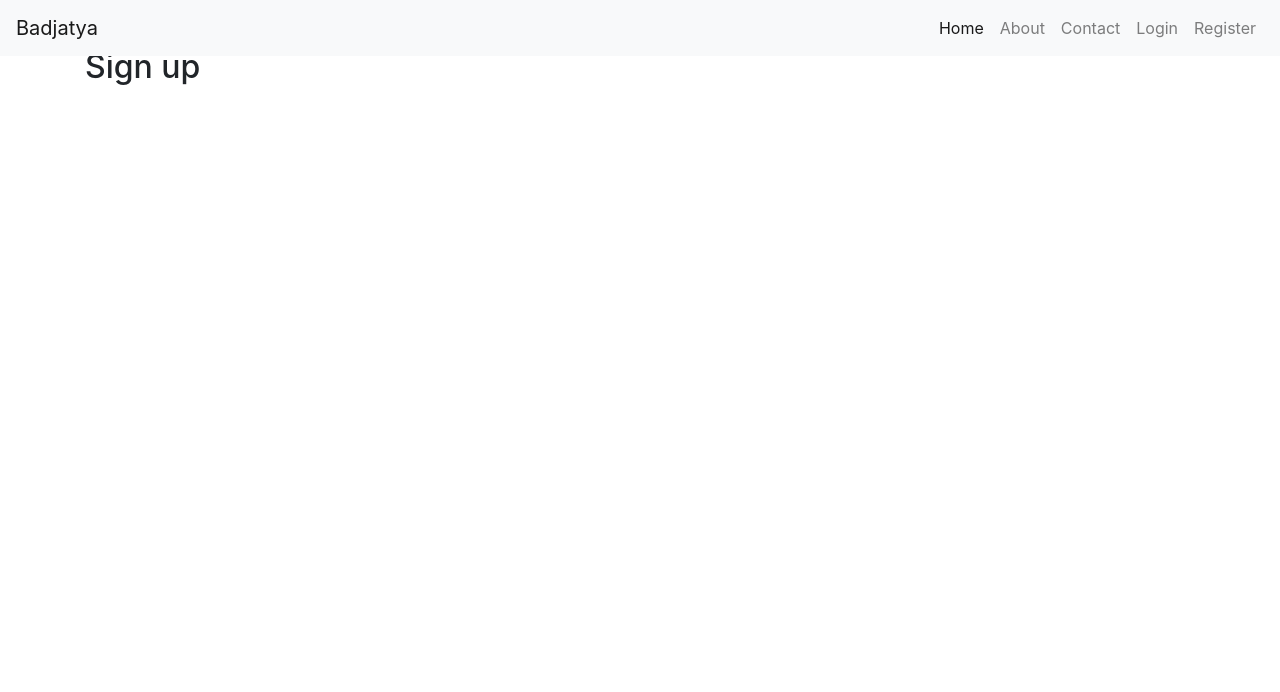
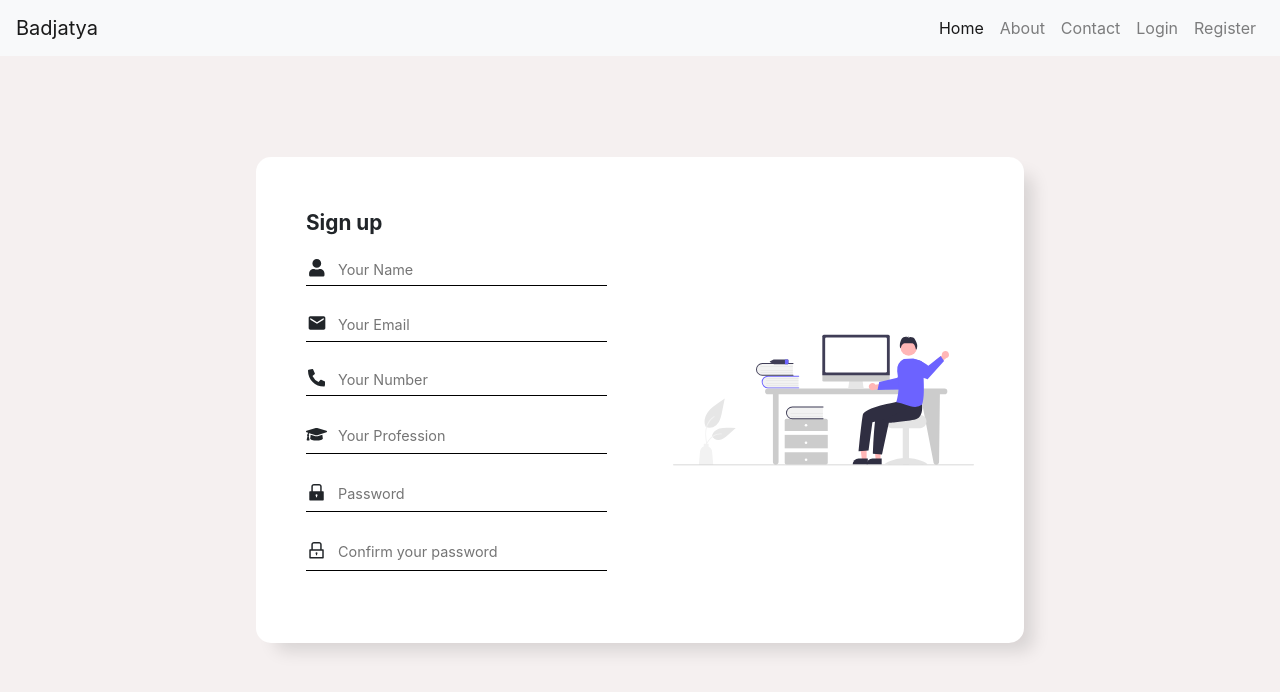
Before and after one commit to badjatya/Mern, a React (Create React App) app in the folder client/: page /register in a window 1280 px wide. Shown: the top 692 px of the page. Built offline with nearby package versions, Linux system fonts and the light colour scheme.

Commit message:
Styled Register screen

```diff
--- a/client/package.json
+++ b/client/package.json
@@ -8,6 +8,7 @@
     "@testing-library/user-event": "^12.1.10",
     "react": "^17.0.2",
     "react-dom": "^17.0.2",
+    "react-icons": "^4.3.1",
     "react-router-dom": "^5.3.0",
     "react-scripts": "4.0.3",
     "styled-components": "^5.3.3",
--- a/client/src/App.css
+++ b/client/src/App.css
@@ -1,27 +1,11 @@
-@import url("https://fonts.googleapis.com/css2?family=Jost:wght@300&display=swap");
-
-* {
-  margin: 0;
-  padding: 0;
-  font-family: "Jost", sans-serif;
+.icon {
+  font-size: 1.1rem;
 }
 
-body {
-  background: #f3f2ef;
-  display: flex;
-  justify-content: center;
-  align-items: center;
-  flex-wrap: wrap;
-  height: 100vh;
-  width: 100vw;
-  font-family: "Jost", sans-serif;
+.icon-medium {
+  font-size: 1.25rem;
 }
 
-html {
-  font-size: 100%;
-  height: 100%;
+.icon-big {
+  font-size: 1.4rem;
 }
-
-html {
-  background: #eee;
-}
--- a/client/src/App.js
+++ b/client/src/App.js
@@ -12,6 +12,8 @@ import About from "./pages/About";
 import Contact from "./pages/Contact";
 import Login from "./pages/Login";
 import Register from "./pages/Register";
+
+import "./App.css";
 
 const App = () => {
   return (
--- /dev/null
+++ b/client/src/components/Input.js
@@ -0,0 +1,41 @@
+import React from "react";
+import styled from "styled-components";
+
+const Input = (props) => {
+  return (
+    <InputContainer>
+      <Label htmlFor={props.id}>{props.icon}</Label>
+      <TextInput
+        type={props.type}
+        id={props.id}
+        placeholder={props.placeholder}
+      />
+    </InputContainer>
+  );
+};
+
+const InputContainer = styled.div`
+  display: flex;
+  align-items: center;
+  justify-content: space-between;
+  border-bottom: 1px solid #000;
+  margin-bottom: 22px;
+`;
+
+const Label = styled.label`
+  display: flex;
+  align-items: center;
+  justify-content: center;
+  padding-top: 5px;
+  width: 7%;
+`;
+
+const TextInput = styled.input`
+  border: none;
+  outline: none;
+  display: block;
+  width: 90%;
+  font-size: 0.9rem;
+`;
+
+export default Input;
--- a/client/src/pages/Register.js
+++ b/client/src/pages/Register.js
@@ -1,18 +1,81 @@
 import React from "react";
+
+// Importing Styles
+import {
+  Container,
+  SignupContainer,
+  FormContainer,
+  Heading,
+  ImageContainer,
+  Image,
+} from "./styles/Register.styles";
+
+// Importing Image
+import signupIMG from "../assets/images/signup.svg";
+
+// Icons
+import { FaUser, FaPhoneAlt, FaGraduationCap } from "react-icons/fa";
+import { MdMail } from "react-icons/md";
+import { AiFillLock, AiOutlineLock } from "react-icons/ai";
+
+// Importing Components
+import Input from "../components/Input";
 
 const Register = () => {
   return (
-    <React.Fragment>
-      <section className="signup">
-        <div className="container mt-5">
-          <div className="signup-content">
-            <div className="signup-form">
-              <h2 className="form-title">Sign up</h2>
-            </div>
-          </div>
-        </div>
-      </section>
-    </React.Fragment>
+    <Container>
+      <SignupContainer>
+        <FormContainer>
+          <Heading>Sign up</Heading>
+          <form>
+            <Input
+              type="text"
+              id="name"
+              placeholder="Your Name"
+              icon={<FaUser className="icon" />}
+            />
+
+            <Input
+              type="email"
+              id="email"
+              placeholder="Your Email"
+              icon={<MdMail className="icon-medium" />}
+            />
+
+            <Input
+              type="number"
+              id="number"
+              placeholder="Your Number"
+              icon={<FaPhoneAlt className="icon" />}
+            />
+
+            <Input
+              type="text"
+              id="profession"
+              placeholder="Your Profession"
+              icon={<FaGraduationCap className="icon-big" />}
+            />
+
+            <Input
+              type="password"
+              id="password"
+              placeholder="Password"
+              icon={<AiFillLock className="icon-big" />}
+            />
+
+            <Input
+              type="password"
+              id="confirmPassword"
+              placeholder="Confirm your password"
+              icon={<AiOutlineLock className="icon-big" />}
+            />
+          </form>
+        </FormContainer>
+        <ImageContainer>
+          <Image src={signupIMG} alt="Signup Image" />
+        </ImageContainer>
+      </SignupContainer>
+    </Container>
   );
 };
 
--- /dev/null
+++ b/client/src/pages/styles/Register.styles.js
@@ -0,0 +1,40 @@
+import styled from "styled-components";
+
+export const Container = styled.div`
+  display: flex;
+  align-items: center;
+  justify-content: center;
+  background-color: #f5f0f0;
+  height: 100vh;
+`;
+
+export const SignupContainer = styled.div`
+  display: flex;
+  /* align-items: center; */
+  justify-content: space-between;
+  background-color: #fff;
+  /* box-shadow: 14px 13px 17px 2px rgba(0, 0, 0, 0.12); */
+
+  box-shadow: 14px 13px 17px -5px rgba(0, 0, 0, 0.12);
+  padding: 50px;
+  border-radius: 15px;
+  width: 60%;
+`;
+
+export const FormContainer = styled.div`
+  width: 45%;
+`;
+
+export const Heading = styled.p`
+  font-size: 1.3rem;
+  font-weight: bold;
+`;
+
+export const ImageContainer = styled.div`
+  width: 45%;
+`;
+
+export const Image = styled.img`
+  width: 100%;
+  height: 100%;
+`;
```
Also changed, not shown: 1 other file (tests, documents, lock files or other folders).
